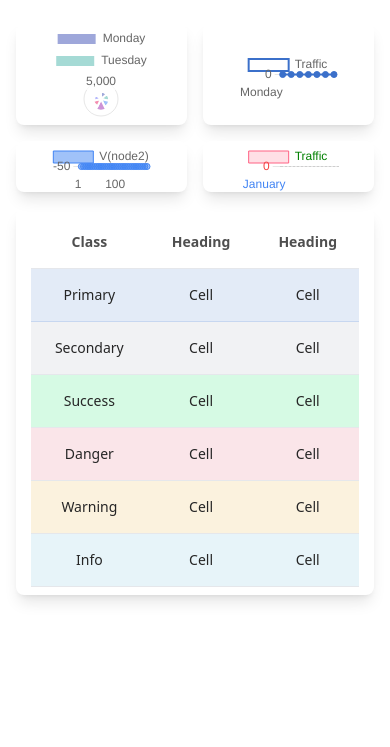
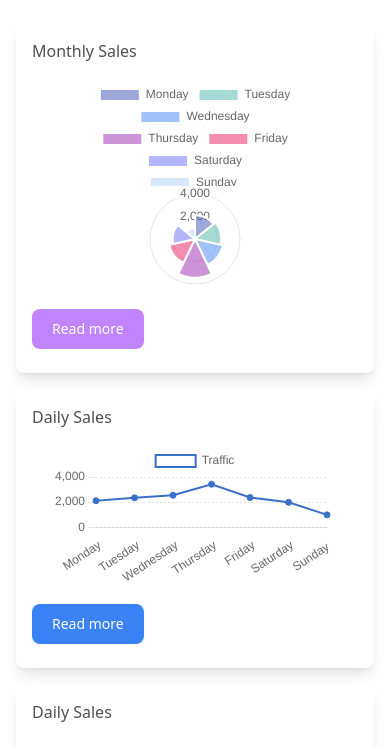
Before and after one commit to JamilyaHalyyeva/Ecommerce-Dashboard, a plain HTML site: page dashboardPage/overviewPage.html in a window 390 px wide. Shown: the part 93-840 px from the top of the page. Drawn offline with nearby package versions, Linux system fonts and the light colour scheme.

Commit message:
responsiveness for screens

```diff
--- a/dashboardPage/overviewPage.html
+++ b/dashboardPage/overviewPage.html
@@ -33,9 +33,7 @@
     <nav class="border-gray-200 px-4 lg:px-6 py-2.5 ">
       <div class="flex flex-wrap justify-between items-center">
         <div class="flex justify-start items-center">
-
-
-          <a href="#" class="flex mr-4 ">
+         <a href="#" class="flex mr-4 ">
             <img class="w-20 bg-gray-100" src="../img/download2.png" class="ml-6 h-8" alt="FlowBite Logo" />
             <span class="self-center text-2xl font-semibold whitespace-nowrap text-gray-600"> BAGGY</span>
           </a>
@@ -352,23 +350,43 @@
   </header>
 
   <div class="p-4  border-dashed rounded-lg">
-    <div class="grid grid-cols-2 gap-4 mb-4 sm-">
-      <div class="flex items-center justify-center rounded  bg-white  rounded-lg shadow-lg">
+    <div class="grid grid-cols-1  gap-4 mb-4 md:grid-cols-2">
+      <div class="flex  flex-col items-center justify-center rounded  bg-white  rounded-lg shadow-lg">
+        <div class="w-full p-4 ">
+          <h3 class="gray-400">Monthly Sales</h3>
+        </div>
         <div class="mx-auto w-3/5 overflow-hidden">
           <canvas id="polar-area-chart"></canvas>
         </div>
+        <div class="w-full p-4 ">
+          <button type="button" class=" text-white bg-purple-400  font-medium rounded-lg text-sm px-5 py-2.5 mb-2 ">Read more</button>
+        </div>
+
       </div>
-      <div class="flex items-center justify-center  rounded bg-white  rounded-lg shadow-lg">
-        <div class="mx-auto w-3/5 overflow-hidden">
+      <div class="flex  flex-col items-center  justify-center  rounded bg-white  rounded-lg shadow-lg">
+        <div class="w-full p-4  ">
+          <h3 class="gray-400" >Daily Sales</h3>
+        </div>
+        <div class="mx-auto w-4/5 overflow-hidden">
           <canvas id="line-chart"></canvas>
         </div>
+        <div class="w-full p-4 ">
+          <button type="button" class=" text-white bg-blue-500  font-medium rounded-lg text-sm px-5 py-2.5 mb-2 ">Read more</button>
+        </div>
       </div>
+
     </div>
 
-    <div class="grid grid-cols-2 gap-4 mb-4  sm:grid-cols-1 ">
-      <div class="  flex items-center justify-center rounded bg-white   rounded-lg shadow-lg">
+    <div class="grid grid-cols-1 gap-4 mb-4  md:grid-cols-2 ">
+      <div class=" flex  flex-col items-center justify-center rounded bg-white   rounded-lg shadow-lg">
+        <div class="w-full p-4  ">
+          <h3 class="gray-400" >Daily Sales</h3>
+        </div>
         <div class="mx-auto w-3/5 overflow-hidden">
           <canvas id="scatter-chart"></canvas>
+        </div>
+        <div class="w-full p-4 ">
+          <button type="button" class=" text-white bg-blue-300  font-medium rounded-lg text-sm px-5 py-2.5 mb-2 ">Read more</button>
         </div>
       </div>
       <div class="  flex items-center justify-center rounded bg-white   rounded-lg shadow-lg">
@@ -377,7 +395,10 @@
         </div>
       </div>
     </div>
-    <div class="flex items-center justify-center  mb-4 rounded bg-white  rounded-lg shadow-lg">
+    <div class="flex flex-col items-center justify-center  mb-4 rounded bg-white  rounded-lg shadow-lg">
+      <div class="w-full p-4  ">
+        <h3 class="gray-400">Top selling Products</h3>
+      </div>
       <div class="flex flex-col w-11/12">
         <div class="overflow-x-auto sm:-mx-6 lg:-mx-8">
           <div class="inline-block w-full py-2 sm:px-6 lg:px-8">
@@ -385,54 +406,54 @@
               <table class="w-full text-center text-sm font-light">
                 <thead class="border-b font-medium dark:border-neutral-500">
                   <tr>
-                    <th scope="col" class="px-6 py-4">Class</th>
-                    <th scope="col" class="px-6 py-4">Heading</th>
-                    <th scope="col" class="px-6 py-4">Heading</th>
+                    <th scope="col" class="px-6 py-4">Name</th>
+                    <th scope="col" class="px-6 py-4">Price</th>
+                    <th scope="col" class="px-6 py-4">Number</th>
                   </tr>
                 </thead>
                 <tbody>
 
                   <tr class="border-b border-primary-200 bg-primary-100 text-neutral-800">
                     <td class="whitespace-nowrap px-6 py-4 font-medium">
-                      Primary
+                      TAILORED
                     </td>
-                    <td class="whitespace-nowrap px-6 py-4">Cell</td>
-                    <td class="whitespace-nowrap px-6 py-4">Cell</td>
+                    <td class="whitespace-nowrap px-6 py-4">33$</td>
+                    <td class="whitespace-nowrap px-6 py-4">48975</td>
                   </tr>
                   <tr class="border-b border-secondary-200 bg-secondary-100 text-neutral-800">
                     <td class="whitespace-nowrap px-6 py-4 font-medium">
-                      Secondary
+                      LINEN
                     </td>
-                    <td class="whitespace-nowrap px-6 py-4">Cell</td>
-                    <td class="whitespace-nowrap px-6 py-4">Cell</td>
+                    <td class="whitespace-nowrap px-6 py-4">15$</td>
+                    <td class="whitespace-nowrap px-6 py-4">36547</td>
                   </tr>
                   <tr class="border-b border-success-200 bg-success-100 text-neutral-800">
                     <td class="whitespace-nowrap px-6 py-4 font-medium">
-                      Success
+                      PRINTED
                     </td>
-                    <td class="whitespace-nowrap px-6 py-4">Cell</td>
-                    <td class="whitespace-nowrap px-6 py-4">Cell</td>
+                    <td class="whitespace-nowrap px-6 py-4">18$</td>
+                    <td class="whitespace-nowrap px-6 py-4">95242</td>
                   </tr>
                   <tr class="border-b border-danger-200 bg-danger-100 text-neutral-800">
                     <td class="whitespace-nowrap px-6 py-4 font-medium">
-                      Danger
+                      ASYMMETRIC
                     </td>
-                    <td class="whitespace-nowrap px-6 py-4">Cell</td>
-                    <td class="whitespace-nowrap px-6 py-4">Cell</td>
+                    <td class="whitespace-nowrap px-6 py-4">22$</td>
+                    <td class="whitespace-nowrap px-6 py-4">68956</td>
                   </tr>
                   <tr class="border-b border-warning-200 bg-warning-100 text-neutral-800">
                     <td class="whitespace-nowrap px-6 py-4 font-medium">
-                      Warning
+                      SHORT
                     </td>
-                    <td class="whitespace-nowrap px-6 py-4">Cell</td>
-                    <td class="whitespace-nowrap px-6 py-4">Cell</td>
+                    <td class="whitespace-nowrap px-6 py-4">31$</td>
+                    <td class="whitespace-nowrap px-6 py-4">23541</td>
                   </tr>
                   <tr class="border-b border-info-200 bg-info-100 text-neutral-800">
                     <td class="whitespace-nowrap px-6 py-4 font-medium">
-                      Info
+                      LINEN
                     </td>
-                    <td class="whitespace-nowrap px-6 py-4">Cell</td>
-                    <td class="whitespace-nowrap px-6 py-4">Cell</td>
+                    <td class="whitespace-nowrap px-6 py-4">25$</td>
+                    <td class="whitespace-nowrap px-6 py-4">32564</td>
                   </tr>
 
                 </tbody>
@@ -440,6 +461,9 @@
             </div>
           </div>
         </div>
+      </div>
+      <div class="w-full p-4 ">
+        <button type="button" class=" text-white bg-blue-300  font-medium rounded-lg text-sm px-5 py-2.5 mb-2 ">Read more</button>
       </div>
     </div>
 
```
Also changed, not shown: dashboardPage/sidebar-main-page.html (+1 -1 lines).
